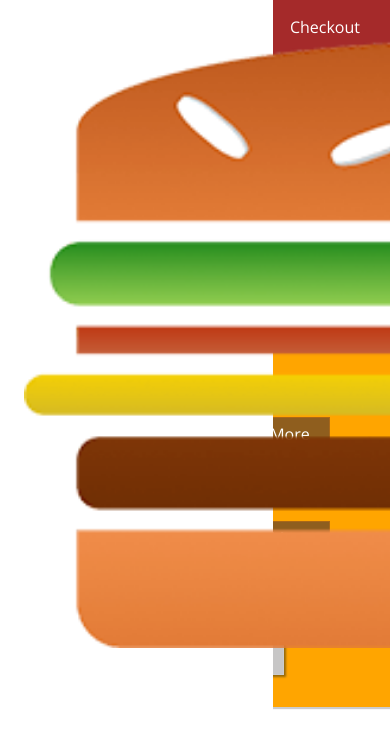
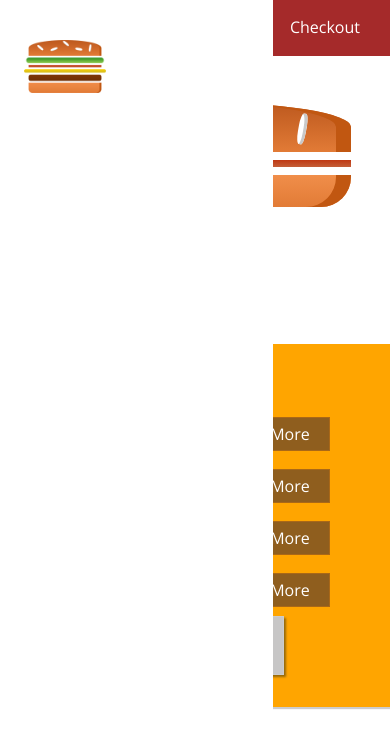
Before and after one commit to Imseriious/Burger-App, a React (Create React App) app: page / in a window 390 px wide. Shown: the top 748 px of the page. Built offline with nearby package versions, Linux system fonts and the light colour scheme.

Commit message:
Responsive adjustment

```diff
--- a/src/components/Logo/Logo.js
+++ b/src/components/Logo/Logo.js
@@ -4,7 +4,7 @@ import burgerLogo from '../../assets/img/burger-logo.png';
 import classes from './Logo.module.css';
 
 const logo = (props) => (
-    <div className={classes.Logo}>
+    <div className={classes.Logo} style={{height: props.height}}>
         <img src={burgerLogo} alt="MyBurger"/>
     </div>
 );
--- a/src/components/Navigation/SideDrawer/SideDrawer.js
+++ b/src/components/Navigation/SideDrawer/SideDrawer.js
@@ -4,9 +4,11 @@ import Logo from '../../Logo/Logo';
 import NavigationItems from '../NavigationItems/NavigationItems';
 
 const sideDrawer = (props) => {
-    return (
+    return ( //We wrap the logo so we can adjust the height just for this component (Other way on Toolbar.js)
         <div className={classes.SideDrawer}>
-            <Logo />
+            <div className={classes.Logo}>
+                <Logo />
+            </div>
             <nav>
                 <NavigationItems />
             </nav>
--- a/src/components/Navigation/SideDrawer/SideDrawer.module.css
+++ b/src/components/Navigation/SideDrawer/SideDrawer.module.css
@@ -25,3 +25,7 @@
 .Closed {
     transform: translateX(-100%);
 }
+
+.Logo {
+    height: 11%;
+}
--- a/src/components/Navigation/Toolbar/Toolbar.js
+++ b/src/components/Navigation/Toolbar/Toolbar.js
@@ -4,10 +4,10 @@ import classes from './Toolbar.module.css';
 import Logo from '../../Logo/Logo';
 import NavigationItems from '../NavigationItems/NavigationItems';
 
-const toolbar = (props) => (
+const toolbar = (props) => ( //Second way of controlling height of logo with props
     <header className={classes.Toolbar}>
         <div>MENU</div>
-        <Logo />
+        <Logo height={"80%"}/>
         <NavigationItems />
     </header>
 );
```
